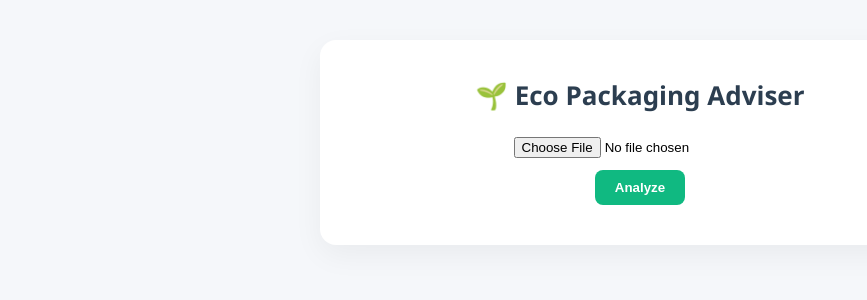
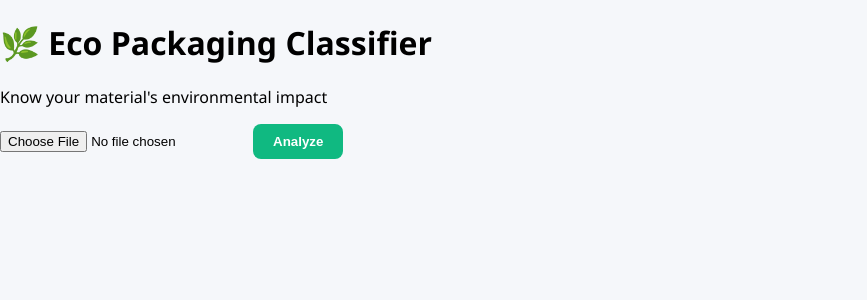
Before and after one commit to manya975/Packaging-frontend, a React (Create React App) app: page / in a window 1280 px wide. Shown: the top 300 px of the page, without its empty margins (0-867 px from the left). Built offline with nearby package versions, Linux system fonts and the light colour scheme.

Commit message:
Update App.js

```diff
--- a/src/App.js
+++ b/src/App.js
@@ -23,48 +23,43 @@ function App() {
   };
 
   return (
-    <div className="app-container">
-      <motion.h1
+    <div className="app-wrapper">
+      <motion.div
+        className="eco-card"
         initial={{ opacity: 0, y: -30 }}
         animate={{ opacity: 1, y: 0 }}
-        transition={{ duration: 0.6 }}
-        className="title"
+        transition={{ duration: 0.5 }}
       >
-        🌱 Eco Packaging Adviser
-      </motion.h1>
+        <h1>🌿 Eco Packaging Classifier</h1>
+        <p className="subtitle">Know your material's environmental impact</p>
 
-      <motion.div
-        className="upload-section"
-        initial={{ opacity: 0, y: 40 }}
-        animate={{ opacity: 1, y: 0 }}
-        transition={{ delay: 0.4, duration: 0.5 }}
-      >
+        <div className="upload-box">
           <input
             type="file"
             accept="image/*"
             capture="environment"
             onChange={(e) => setFile(e.target.files[0])}
           />
-        <button className="analyze-btn" onClick={upload} disabled={!file || loading}>
+          <button
+            onClick={upload}
+            disabled={!file || loading}
+            className="analyze-btn"
+          >
             {loading ? "Analyzing..." : "Analyze"}
           </button>
-      </motion.div>
+        </div>
 
         {res && (
           <motion.div
-          className="result-card"
-          initial={{ opacity: 0, scale: 0.8 }}
+            className="result-box"
+            initial={{ opacity: 0, scale: 0.9 }}
             animate={{ opacity: 1, scale: 1 }}
             transition={{ delay: 0.2 }}
           >
             {res.image && (
-            <img
-              src={res.image}
-              alt="Uploaded Preview"
-              className="preview-image"
-            />
+              <img src={res.image} alt="Preview" className="preview-img" />
             )}
-          <div className="result-details">
+            <div className="result-data">
               <p><strong>Material:</strong> {res.material}</p>
               <p><strong>Confidence:</strong> {res.confidence}%</p>
               <p><strong>CO₂:</strong> {res.co2} kg</p>
@@ -72,6 +67,7 @@ function App() {
             </div>
           </motion.div>
         )}
+      </motion.div>
     </div>
   );
 }
```
Lines whose indentation alone changed are shown as unchanged.
